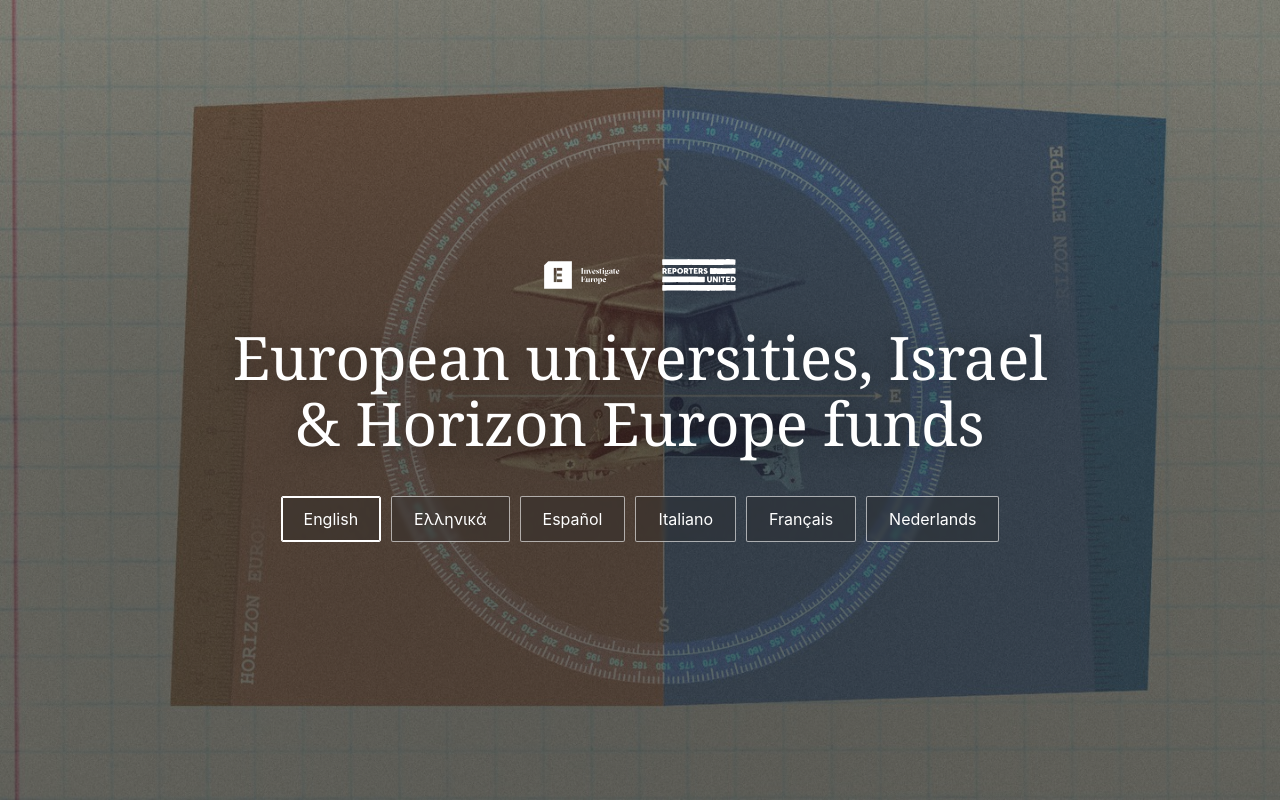
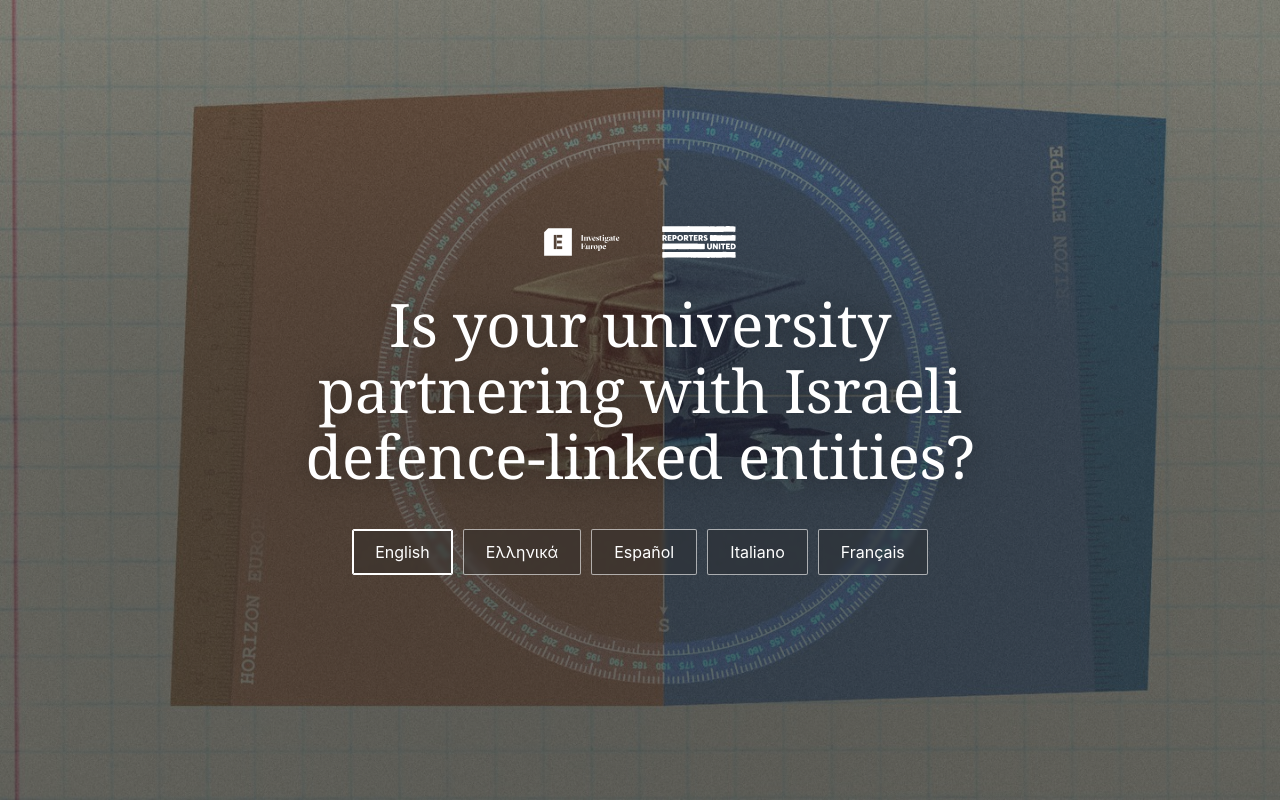
Before and after one commit to reportersunited/data.reportersunited.gr, a plain HTML site: page horizon-universities-israel/index.html in a window 1280 px wide. Drawn offline with Linux system fonts and the light colour scheme.

Commit message:
Update index.html

```diff
--- a/horizon-universities-israel/index.html
+++ b/horizon-universities-israel/index.html
@@ -3,18 +3,17 @@
 <head>
 <meta charset="utf-8">
 <meta name="viewport" content="width=device-width, initial-scale=1">
-<title>European universities, Israel &amp; Horizon Europe funds</title>
-<meta name="description" content="European universities, Israel &amp; Horizon Europe funds — Horizon Europe projects linking European universities with Israeli entities.">
+<title>Is your university partnering with Israeli defence-linked entities?</title>
+<meta name="description" content="Is your university partnering with Israeli defence-linked entities? — Horizon Europe projects linking European universities with Israeli entities.">
   <link rel="canonical" href="https://data.reportersunited.gr/horizon-universities-israel/">
   <link rel="alternate" hreflang="en" href="https://data.reportersunited.gr/horizon-universities-israel/en">
   <link rel="alternate" hreflang="el" href="https://data.reportersunited.gr/horizon-universities-israel/el">
   <link rel="alternate" hreflang="es" href="https://data.reportersunited.gr/horizon-universities-israel/es">
   <link rel="alternate" hreflang="it" href="https://data.reportersunited.gr/horizon-universities-israel/it">
   <link rel="alternate" hreflang="fr" href="https://data.reportersunited.gr/horizon-universities-israel/fr">
-  <link rel="alternate" hreflang="nl" href="https://data.reportersunited.gr/horizon-universities-israel/nl">
   <link rel="alternate" hreflang="x-default" href="https://data.reportersunited.gr/horizon-universities-israel/">
 <meta property="og:type" content="website">
-<meta property="og:title" content="European universities, Israel &amp; Horizon Europe funds">
+<meta property="og:title" content="Is your university partnering with Israeli defence-linked entities?">
 <meta property="og:image" content="https://data.reportersunited.gr/horizon-universities-israel/universities-horizon-israel-cover.jpg">
 <meta property="og:url" content="https://data.reportersunited.gr/horizon-universities-israel/">
 <meta name="twitter:card" content="summary_large_image">
@@ -262,21 +261,20 @@ body{background:var(--ink);font-family:var(--sans);-webkit-font-smoothing:antial
     </g>
 </svg></a>
     </div>
-    <h1 class="title">European universities, Israel &amp; Horizon Europe funds</h1>
+    <h1 class="title">Is your university partnering with Israeli defence-linked entities?</h1>
     <nav class="picker" id="picker" aria-label="Language">
       <a href="./en" data-code="en" hreflang="en" lang="en">English</a>
       <a href="./el" data-code="el" hreflang="el" lang="el">Ελληνικά</a>
       <a href="./es" data-code="es" hreflang="es" lang="es">Español</a>
       <a href="./it" data-code="it" hreflang="it" lang="it">Italiano</a>
       <a href="./fr" data-code="fr" hreflang="fr" lang="fr">Français</a>
-      <a href="./nl" data-code="nl" hreflang="nl" lang="nl">Nederlands</a>
     </nav>
   </div>
 </main>
 <script>
 // Mark the reader's own language so the choice is obvious at a glance.
 (function(){
-  var codes=["en","el","es","it","fr","nl"], want=null;
+  var codes=["en","el","es","it","fr"], want=null;
   try{
     var pref=navigator.languages||[navigator.language||""];
     for(var i=0;i<pref.length&&!want;i++){
```
